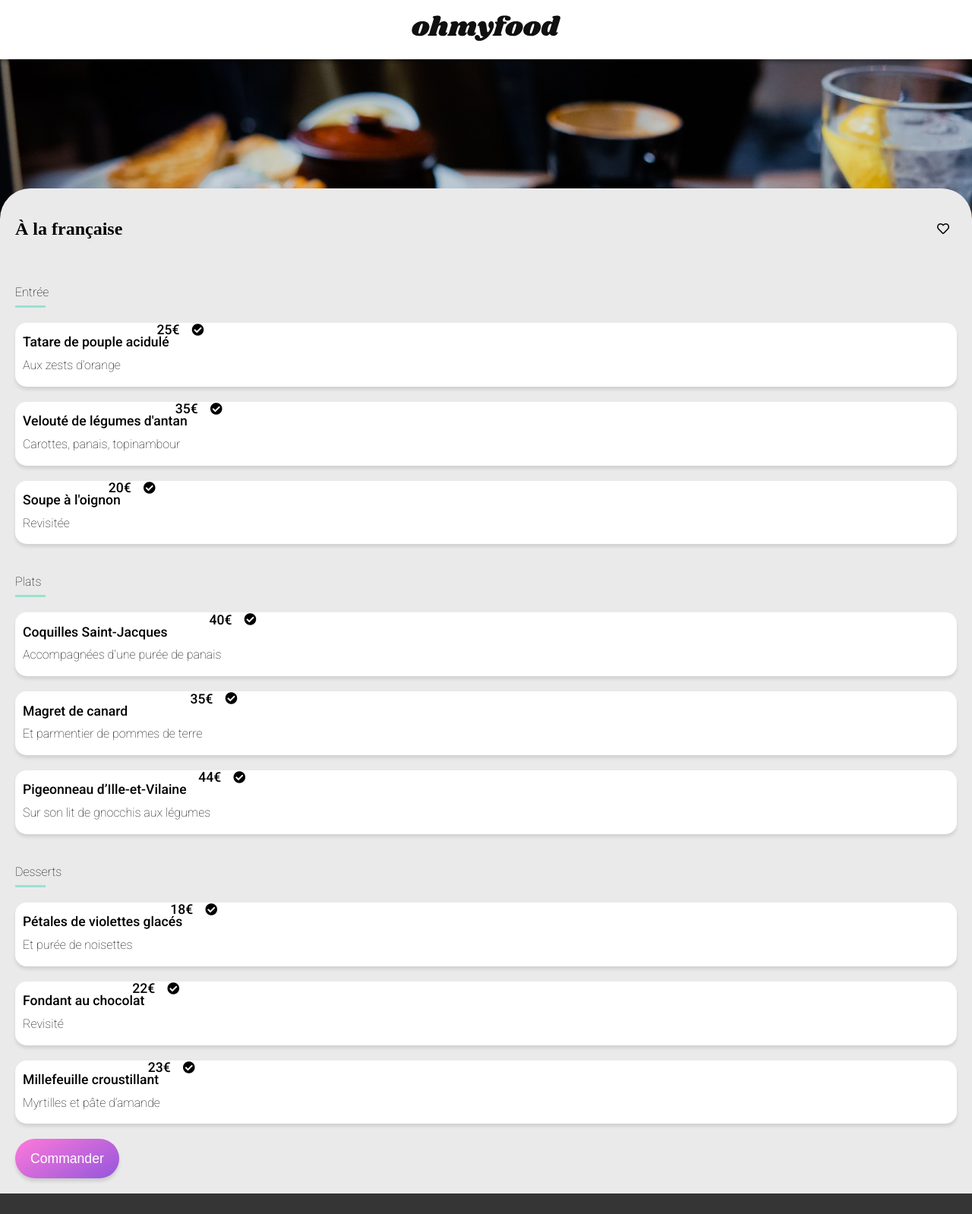
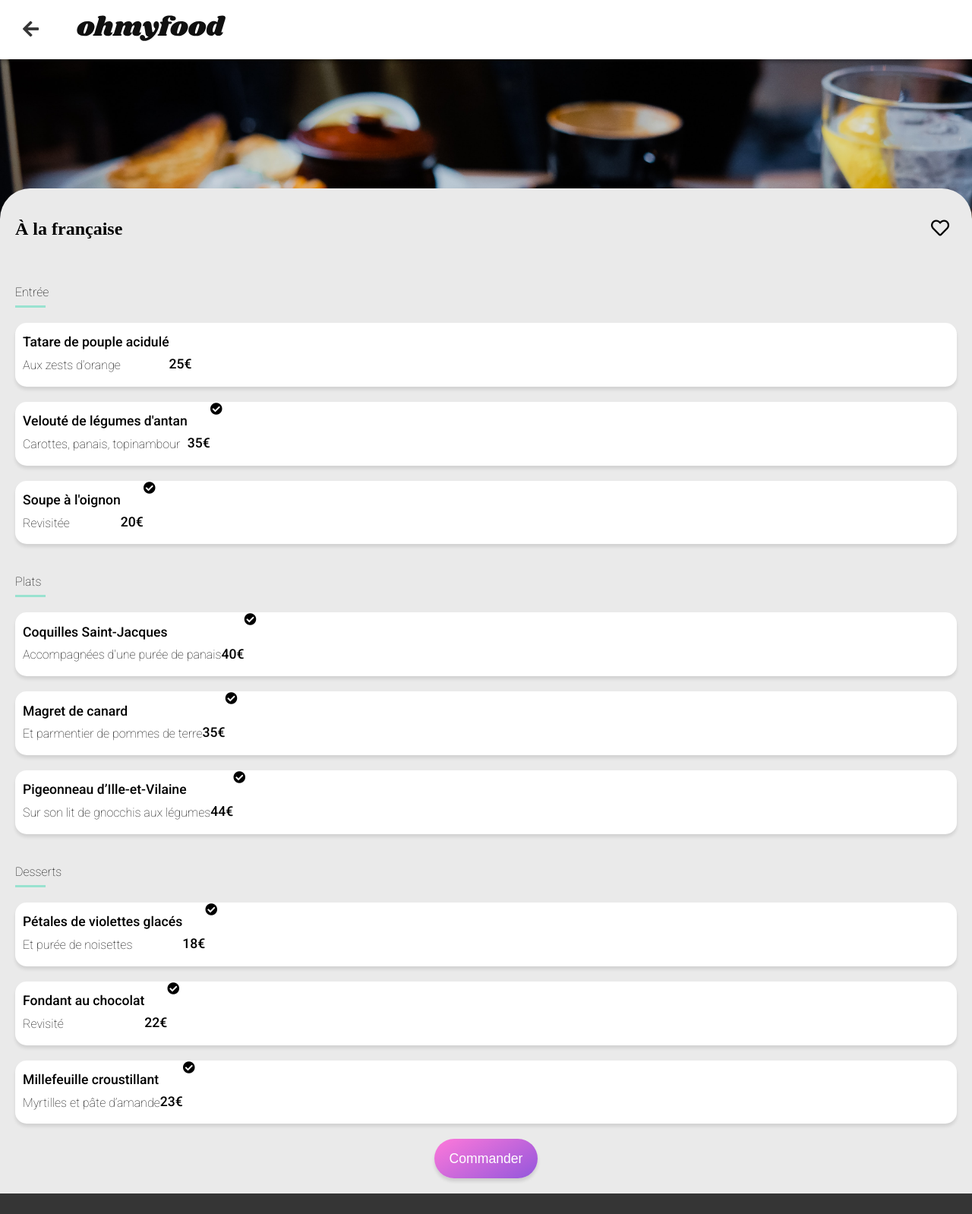
Before and after one commit to GeorginaBerrezel/GeorginaBerrezel_3_3122021, a website: page menu-alafrancaise.html in a window 1280 px wide. Shown: the top 1598 px of the page at 76% size. Drawn offline with Linux system fonts and the light colour scheme; a web font is replaced by a local one.

Commit message:
resolution boutton menu et commit avant session de mentorat pour resoudre les animations

```diff
--- a/menu-alafrancaise.html
+++ b/menu-alafrancaise.html
@@ -20,8 +20,13 @@
 </head>
 <header>
     <nav>
+        <div class="nav">
+            <div class="nav__return">
+                <i class="fas fa-arrow-left"></i>
+            </div>
             <div class="logo_ohmyfood">
                 <img src="image_logo/ohmyfood@2x.svg">
+            </div>
         </div>
     </nav>
     <div class="cover_menu">
@@ -52,8 +57,10 @@
                     <div class="card_prix">
                         <h4>25€</h4>
                     </div>
+                    <div class="card__animation">
                         <div class="card_select">
                             <i class="fas fa-check-circle"></i>
+                        </div>
                     </div>
                 </div>
 
@@ -175,9 +182,11 @@
         </div>
     </div>
 </section>
-<button class="button_commander">
+<div class="button__center">
+    <button class="button__center--commander">
         <h4>Commander</h4>
     </button>
+</div>
     </div>
 </section>
 
--- a/sass/base/base.scss
+++ b/sass/base/base.scss
@@ -112,6 +112,18 @@ section {
 
 /*PAGE MENU*/
 
+.nav {
+    align-items: center;
+    display: flex;
+}
+
+.nav__return {
+    margin: 0 50px 0 10px;
+    font-size: 1.5rem;
+    cursor: pointer;
+    color: $gris_footer;
+}
+
 .cover_menu {
     height: 200px;
     width: 100%;
@@ -140,6 +152,7 @@ section {
             cursor: pointer;
             position: absolute;
             right: 30px;
+            font-size: 1.5rem;
         }
 
 }
--- a/sass/components/buttons.scss
+++ b/sass/components/buttons.scss
@@ -41,8 +41,11 @@ button {
 
 /*MENU*/
 
-.button_commander {
-    align-items: center;
+.button__center {
+    text-align: center;
+}
+
+.button__center--commander {
     background: linear-gradient(150deg, $rose_buttons, $violet_number_icone);
     border: none;
     color: #fff;
--- a/sass/components/card.scss
+++ b/sass/components/card.scss
@@ -77,6 +77,16 @@
     align-items: center;
     font-size: 1.5rem;
     position: relative;
-    right: 1rem;
-    bottom: 1rem;
+    /*right: 1rem;*/
+    bottom: -1.8rem;
 }
+
+.card__animation {
+    visibility: hidden;
+
+        &:hover {
+
+
+
+        }
+}
--- a/sass/utils/variables.scss
+++ b/sass/utils/variables.scss
@@ -13,7 +13,7 @@ $gris_background: #eaeaea;
 
 $violet_number_icone: #9356DC;
 $rose_buttons: #FF79DA;
-$gris_buttons: #f6f6f6;
+$gris_buttons: $gris_background;
 $gris_buttons_icone: #7e7e7e;
 $violet_hover_buttons: #f5edff;
 
```
Also changed, not shown: css/style.css, 1 other file. Lines whose indentation alone changed are shown as unchanged.
